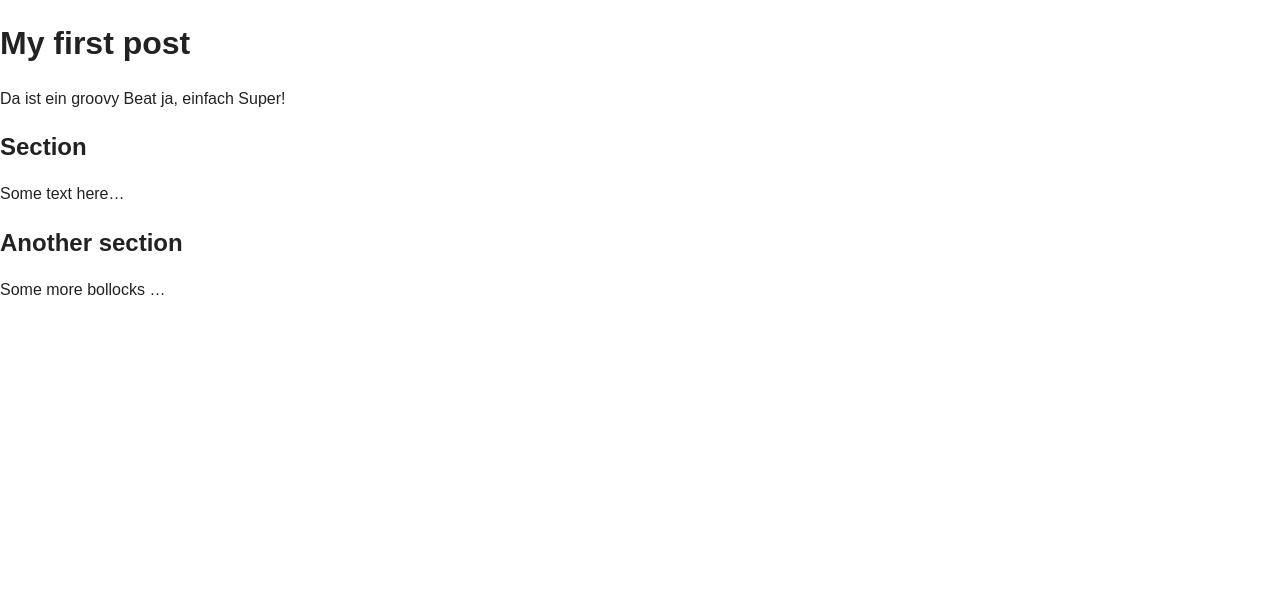
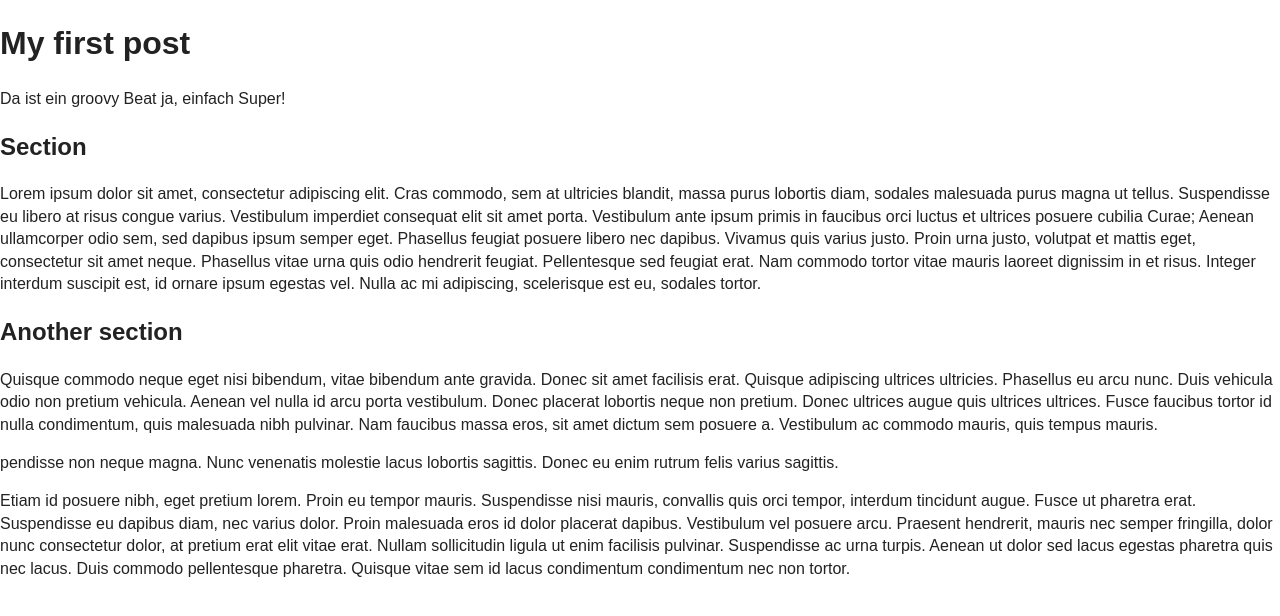
Before and after one commit to edaehn/bitsgalore.github.io, a Jekyll site: the page built from _posts/2013-11-10-My-first-post.md, in a window 1280 px wide. Shown: the top 616 px of the page. Built offline with Jekyll 4.4.1, drawn with Linux system fonts in a browser that asks for light colours; nearby versions of some CDN libraries.

Commit message:
added some content

```diff
--- a/_posts/2013-11-10-My-first-post.md
+++ b/_posts/2013-11-10-My-first-post.md
@@ -6,7 +6,11 @@ title: My first post
 Da ist ein groovy Beat ja, einfach Super!
 
 ##Section
-Some text here...
+Lorem ipsum dolor sit amet, consectetur adipiscing elit. Cras commodo, sem at ultricies blandit, massa purus lobortis diam, sodales malesuada purus magna ut tellus. Suspendisse eu libero at risus congue varius. Vestibulum imperdiet consequat elit sit amet porta. Vestibulum ante ipsum primis in faucibus orci luctus et ultrices posuere cubilia Curae; Aenean ullamcorper odio sem, sed dapibus ipsum semper eget. Phasellus feugiat posuere libero nec dapibus. Vivamus quis varius justo. Proin urna justo, volutpat et mattis eget, consectetur sit amet neque. Phasellus vitae urna quis odio hendrerit feugiat. Pellentesque sed feugiat erat. Nam commodo tortor vitae mauris laoreet dignissim in et risus. Integer interdum suscipit est, id ornare ipsum egestas vel. Nulla ac mi adipiscing, scelerisque est eu, sodales tortor.
 
 ##Another section
-Some more bollocks ...
+Quisque commodo neque eget nisi bibendum, vitae bibendum ante gravida. Donec sit amet facilisis erat. Quisque adipiscing ultrices ultricies. Phasellus eu arcu nunc. Duis vehicula odio non pretium vehicula. Aenean vel nulla id arcu porta vestibulum. Donec placerat lobortis neque non pretium. Donec ultrices augue quis ultrices ultrices. Fusce faucibus tortor id nulla condimentum, quis malesuada nibh pulvinar. Nam faucibus massa eros, sit amet dictum sem posuere a. Vestibulum ac commodo mauris, quis tempus mauris.
+
+pendisse non neque magna. Nunc venenatis molestie lacus lobortis sagittis. Donec eu enim rutrum felis varius sagittis.
+
+Etiam id posuere nibh, eget pretium lorem. Proin eu tempor mauris. Suspendisse nisi mauris, convallis quis orci tempor, interdum tincidunt augue. Fusce ut pharetra erat. Suspendisse eu dapibus diam, nec varius dolor. Proin malesuada eros id dolor placerat dapibus. Vestibulum vel posuere arcu. Praesent hendrerit, mauris nec semper fringilla, dolor nunc consectetur dolor, at pretium erat elit vitae erat. Nullam sollicitudin ligula ut enim facilisis pulvinar. Suspendisse ac urna turpis. Aenean ut dolor sed lacus egestas pharetra quis nec lacus. Duis commodo pellentesque pharetra. Quisque vitae sem id lacus condimentum condimentum nec non tortor.
```
Also changed, not shown: 1 other file.
